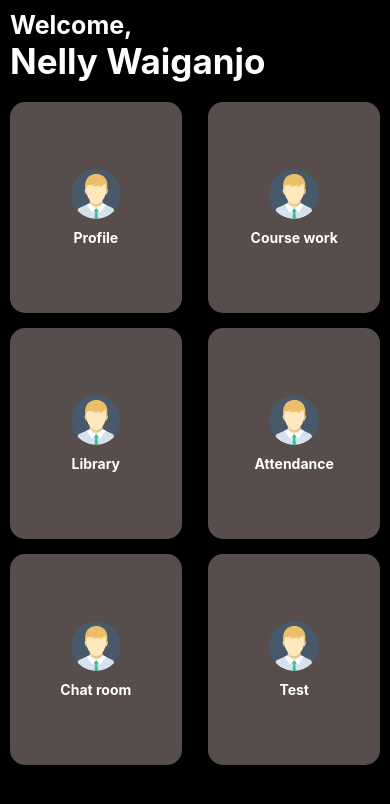
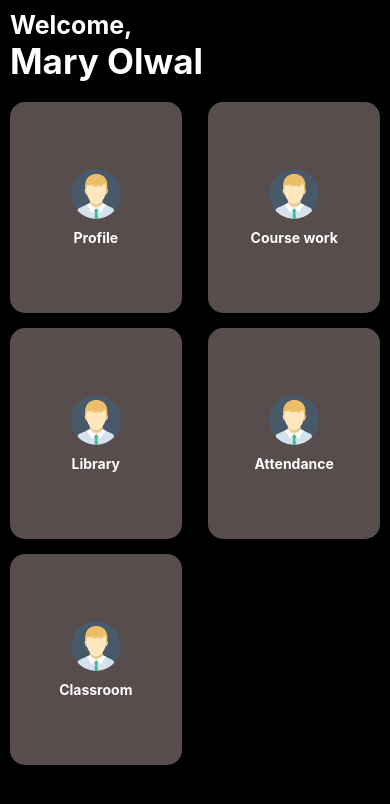
Before and after one commit to jolene-jebet/MentorNet, a React Native app: screen / in a window 390 px wide. Shown: the top 804 px of the page. Built offline with nearby package versions, Linux system fonts and the light colour scheme.

Commit message:
create the teache landing page

```diff
--- a/App.js
+++ b/App.js
@@ -1,9 +1,11 @@
 import React from 'react';
 import { StyleSheet, Text, View } from 'react-native';
 import StudentLanding from './landingpages/StudentLanding';
+import TeacherLanding from './landingpages/TeacherLanding';
 
 export default function App() {
   return (
-    <StudentLanding />
+    // <StudentLanding />
+    <TeacherLanding />
   );
 }
--- a/landingpages/TeacherLanding.js
+++ b/landingpages/TeacherLanding.js
@@ -0,0 +1,173 @@
+import React from "react";
+import { View, StyleSheet, TouchableOpacity, Dimensions, SafeAreaView } from "react-native";
+import { Card, Text } from "react-native-elements";
+
+// Get screen dimensions
+const { width, height } = Dimensions.get('window');
+// Calculate card dimensions based on screen size
+const cardWidth = width * 0.44;
+const cardHeight = height * 0.25;
+
+const TeacherLanding = () => {
+    return (
+        // SafeAreaView ensures content is displayed within the safe area boundaries of the device
+        <SafeAreaView style={styles.safeArea}>
+            <View style={styles.container}>
+                {/* Header section */}
+                <View style={styles.headerContainer}>
+                    <Text style={styles.welcomeText}>Welcome,</Text>
+                    <Text style={styles.nameText}>Mary Olwal</Text>
+                </View>
+
+
+                {/* cards container */}
+                <View style={styles.cardsContainer}>
+                    {/* profile card */}
+                    <TouchableOpacity style={styles.cardWrapper}>
+                        {/* card component with dynamic width and height */}
+                        <Card containerStyle={[styles.card, { width: cardWidth, height: cardHeight }]}>
+                            {/* card content */}
+                            <View style={styles.cardContent}>
+                                {/* card image */}
+                                <Card.Image
+                                    source={require('../assets/images/account-avatar-profile-user-6-svgrepo-com.svg')}
+                                    style={styles.cardImage}
+                                />
+                                {/* card title */}
+                                <Text style={styles.cardTitle}>Profile</Text>
+                            </View>
+                        </Card>
+                    </TouchableOpacity>
+
+                    {/* course work card */}
+                    <TouchableOpacity style={styles.cardWrapper}>
+                        {/* card component with dynamic width and height */}
+                        <Card containerStyle={[styles.card, { width: cardWidth, height: cardHeight }]}>
+                            {/* card content */}
+                            <View style={styles.cardContent}>
+                                {/* card image */}
+                                <Card.Image
+                                    source={require('../assets/images/account-avatar-profile-user-6-svgrepo-com.svg')}
+                                    style={styles.cardImage}
+                                />
+                                {/* card title */}
+                                <Text style={styles.cardTitle}>Course work</Text>
+                            </View>
+                        </Card>
+                    </TouchableOpacity>
+
+                    {/* library card */}
+                    <TouchableOpacity style={styles.cardWrapper}>
+                        {/* card component with dynamic width and height */}
+                        <Card containerStyle={[styles.card, { width: cardWidth, height: cardHeight }]}>
+                            {/* card content */}
+                            <View style={styles.cardContent}>
+                                {/* card image */}
+                                <Card.Image
+                                    source={require('../assets/images/account-avatar-profile-user-6-svgrepo-com.svg')}
+                                    style={styles.cardImage}
+                                />
+                                {/* card title */}
+                                <Text style={styles.cardTitle}>Library</Text>
+                            </View>
+                        </Card>
+                    </TouchableOpacity>
+
+                    {/* attendance card */}
+                    <TouchableOpacity style={styles.cardWrapper}>
+                        {/* card component with dynamic width and height */}
+                        <Card containerStyle={[styles.card, { width: cardWidth, height: cardHeight }]}>
+                            {/* card content */}
+                            <View style={styles.cardContent}>
+                                {/* card image */}
+                                <Card.Image
+                                    source={require('../assets/images/account-avatar-profile-user-6-svgrepo-com.svg')}
+                                    style={styles.cardImage}
+                                />
+                                {/* card title */}
+                                <Text style={styles.cardTitle}>Attendance</Text>
+                            </View>
+                        </Card>
+                    </TouchableOpacity>
+
+                    {/* class room card */}
+                    <TouchableOpacity style={styles.cardWrapper}>
+                        {/* card component with dynamic width and height */}
+                        <Card containerStyle={[styles.card, { width: cardWidth, height: cardHeight }]}>
+                            {/* card content */}
+                            <View style={styles.cardContent}>
+                                {/* card image */}
+                                <Card.Image
+                                    source={require('../assets/images/account-avatar-profile-user-6-svgrepo-com.svg')}
+                                    style={styles.cardImage}
+                                />
+                                {/* card title */}
+                                <Text style={styles.cardTitle}>Classroom</Text>
+                            </View>
+                        </Card>
+                    </TouchableOpacity>
+
+                </View>
+            </View>
+        </SafeAreaView>
+    );
+}
+
+const styles = StyleSheet.create({
+    safeArea: {
+        flex: 1,
+        backgroundColor: '#000000',
+    },
+    container: {
+        flex: 1,
+        padding: 10,
+    },
+    headerContainer: {
+        marginBottom: 20,
+    },
+    welcomeText: {
+        fontSize: 25,
+        fontWeight: 'bold',
+        color: 'white',
+    },
+    nameText: {
+        fontSize: 35,
+        fontWeight: 'bold',
+        color: 'white',
+    },
+    cardsContainer: {
+        flexDirection: 'row',
+        flexWrap: 'wrap', // Allow wrapping to next line
+        justifyContent: 'space-between',
+    },
+    cardWrapper: {
+        marginBottom: 15,
+    },
+    card: {
+        padding: 10,
+        margin: 0,
+        backgroundColor: '#584D4D',
+        borderRadius: 15,
+        justifyContent: 'center',
+        alignItems: 'center',
+        borderWidth: 0,
+        shadowColor: 'transparent',
+    },
+    cardContent: {
+        alignItems: 'center',
+    },
+    cardImage: {
+        width: 50,
+        height: 50,
+        borderRadius: 25,
+        marginBottom: 10,
+    },
+    cardTitle: {
+        fontWeight: 'bold',
+        color: 'white',
+        textAlign: 'center',
+        fOntSize: 16, // Larger font size for readability
+    },
+});
+
+export default TeacherLanding;
```
